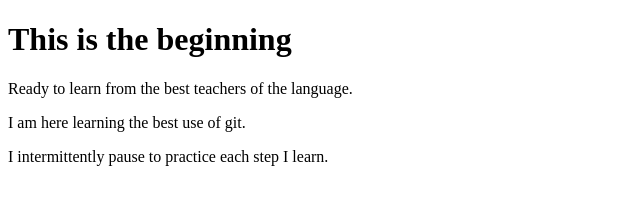
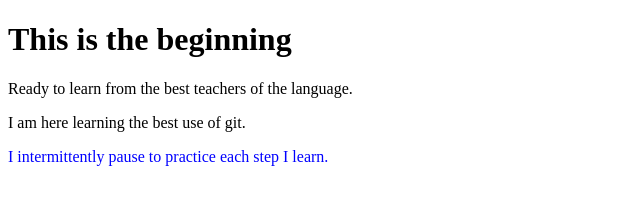
Before and after one commit to cleargoaldigital/cs50web, a plain HTML site: page index.html in a window 1280 px wide. Shown: the whole page, without its empty margins (0-640 px from the left). Drawn offline with Linux system fonts and the light colour scheme.

Commit message:
inline styling

```diff
--- a/index.html
+++ b/index.html
@@ -12,6 +12,6 @@
 
    <p>I am here learning the best use of git.</p>
 
-   <p>I intermittently pause to practice each step I learn.</p>
+   <p style="color: blue;">I intermittently pause to practice each step I learn.</p>
 </body>
 </html>
```
